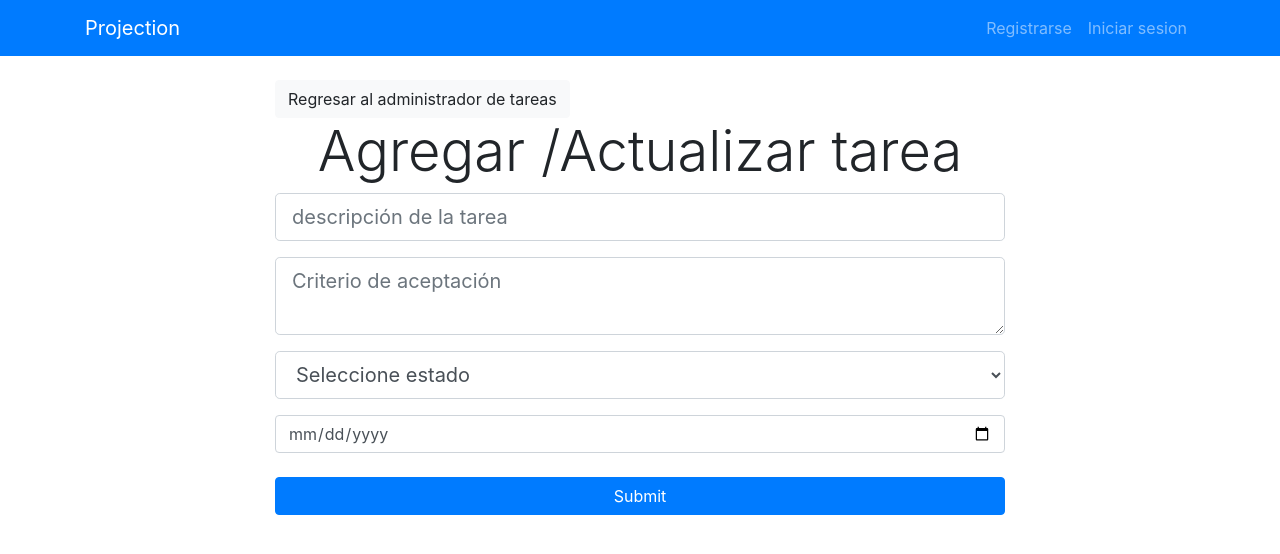
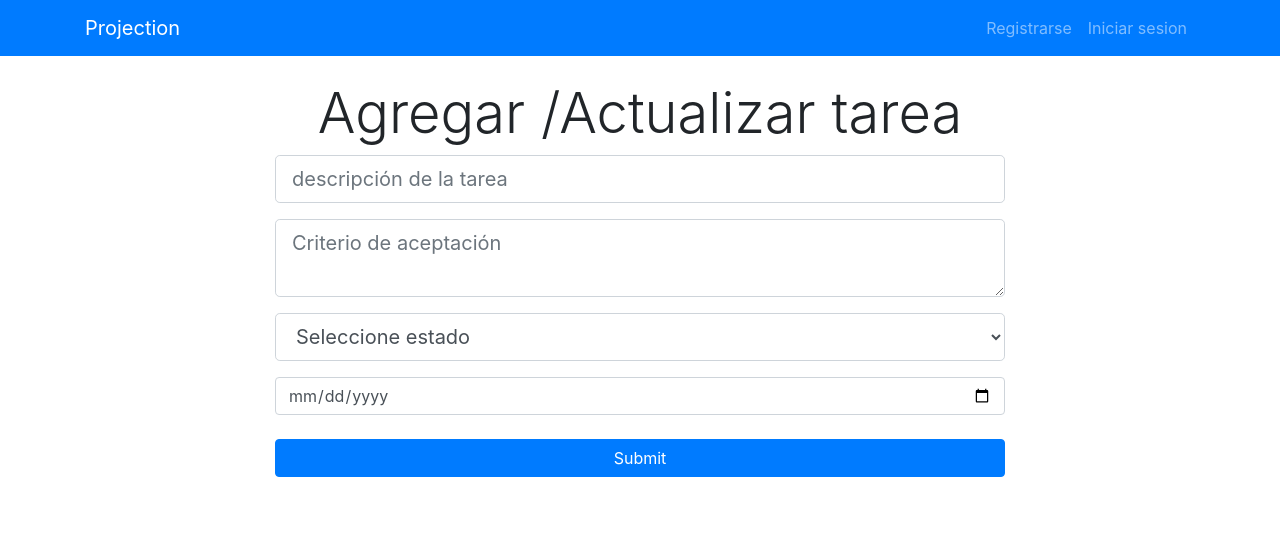
Before and after one commit to proyection/react-frontend, a React (Create React App) app: page /addProjectTask in a window 1280 px wide. Shown: the top 554 px of the page. Built offline with nearby package versions, Linux system fonts and the light colour scheme.

Commit message:
fixed some data issues

```diff
--- a/src/components/projectTask/AddProjectTask.js
+++ b/src/components/projectTask/AddProjectTask.js
@@ -49,9 +49,6 @@ class AddProjectTask extends Component {
                 <div className="container">
                     <div className="row">
                         <div className="col-md-8 m-auto">
-                            <Link to="/" className="btn btn-light">
-                                Regresar al administrador de tareas
-                            </Link>
                             <h4 className="display-4 text-center">Agregar /Actualizar tarea</h4>
                             <form onSubmit={this.onSubmit}>
                                 <div className="form-group">
--- a/src/components/projectTask/UpdateProjectTask.js
+++ b/src/components/projectTask/UpdateProjectTask.js
@@ -32,12 +32,15 @@ class UpdateProjectTask extends Component {
         limitDate
         } = nextProps.project_task;
 
+        var str = limitDate.toString();
+        var res = str.substr(0, 10);
+
         this.setState({
         id,
         summary,
         acceptanceCriteria,
         status,
-        limitDate
+        limitDate: res
         });
     }
 
@@ -71,9 +74,6 @@ class UpdateProjectTask extends Component {
                 <div className="container">
                     <div className="row">
                         <div className="col-md-8 m-auto">
-                            <Link to="/" className="btn btn-light">
-                                Regresar al administrador de tareas
-                            </Link>
                             <h4 className="display-4 text-center">Agregar /Actualizar tarea</h4>
                             <form onSubmit={this.onSubmit}>
                                 <div className="form-group">
```
